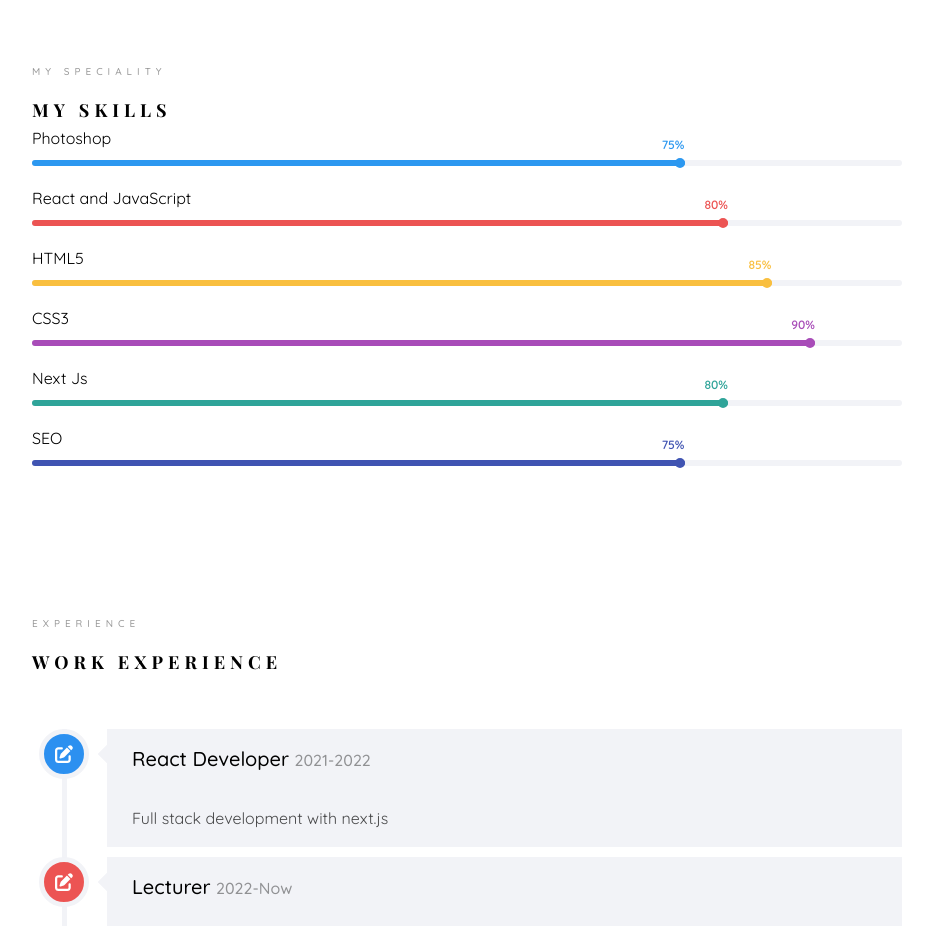
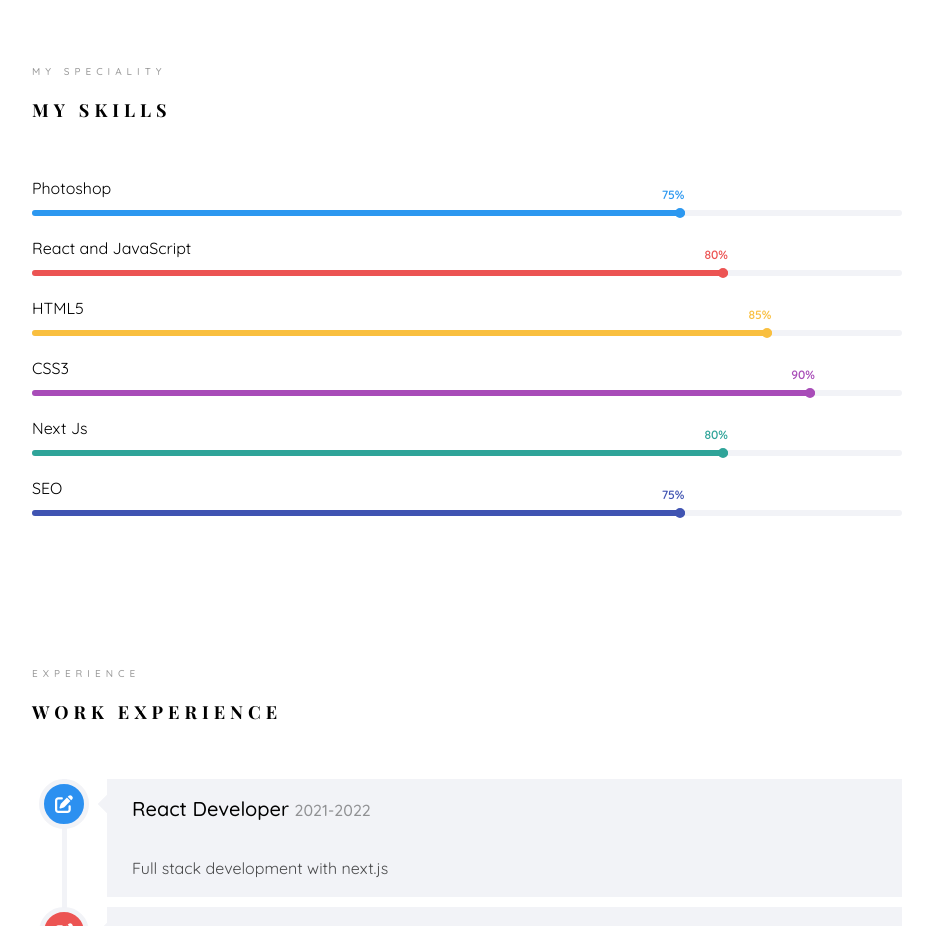
Before and after one commit to bidursapkota00/Next-Portfolio, a Next.js app: page / in a window 1280 px wide. Shown: the part 3000-3926 px from the top of the page, without its empty margins (323-1256 px from the left). Built offline with nearby package versions, Linux system fonts and the light colour scheme; no server answers; a web font is replaced by a local one.

Commit message:
margin above skill

```diff
--- a/src/components/skills/skills.css
+++ b/src/components/skills/skills.css
@@ -4,6 +4,10 @@
   line-height: 1.8;
   margin-top: 50px;
   margin-bottom: 15px;
+}
+
+.skill__box {
+  margin-top: 50px;
 }
 
 .skill {
```
